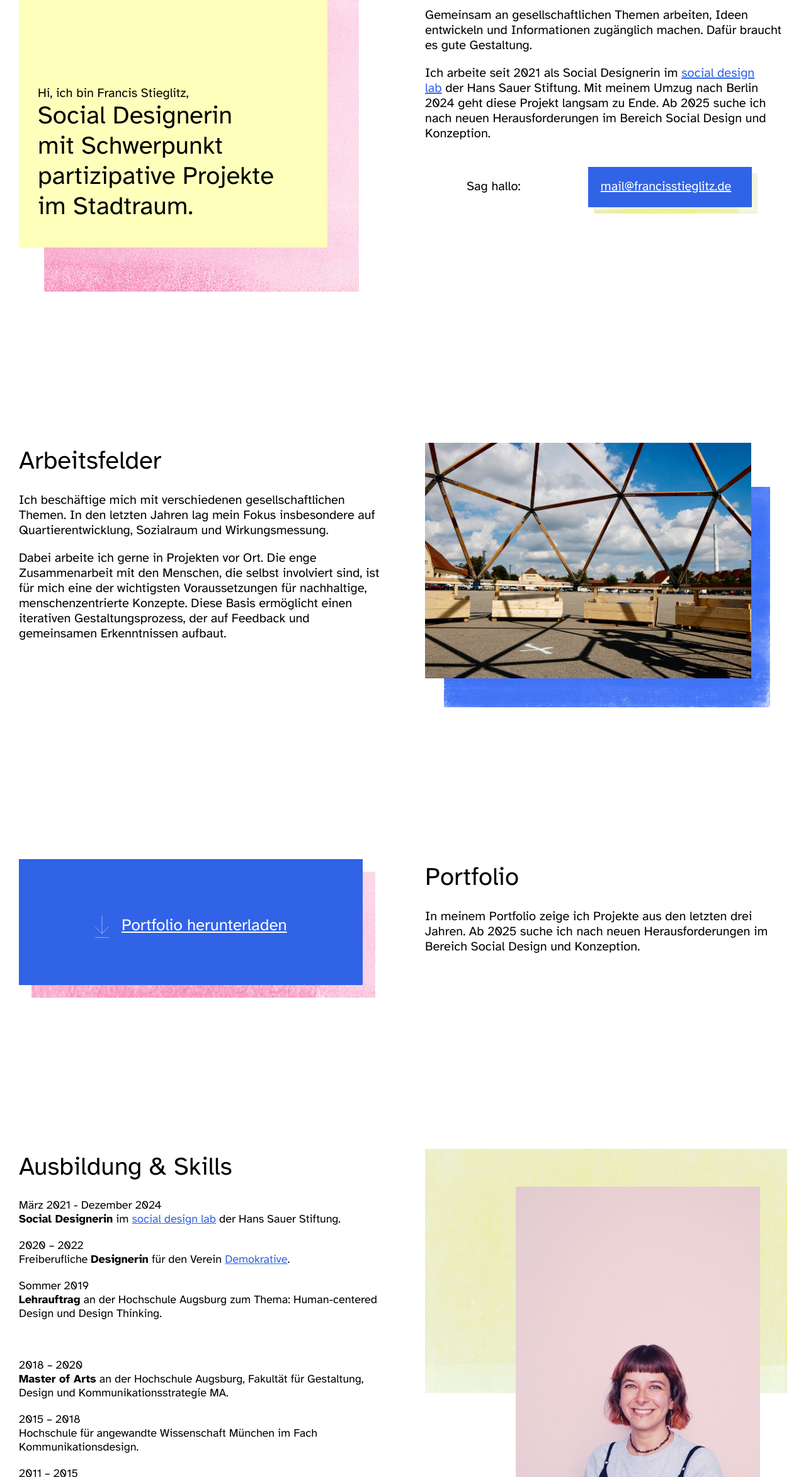
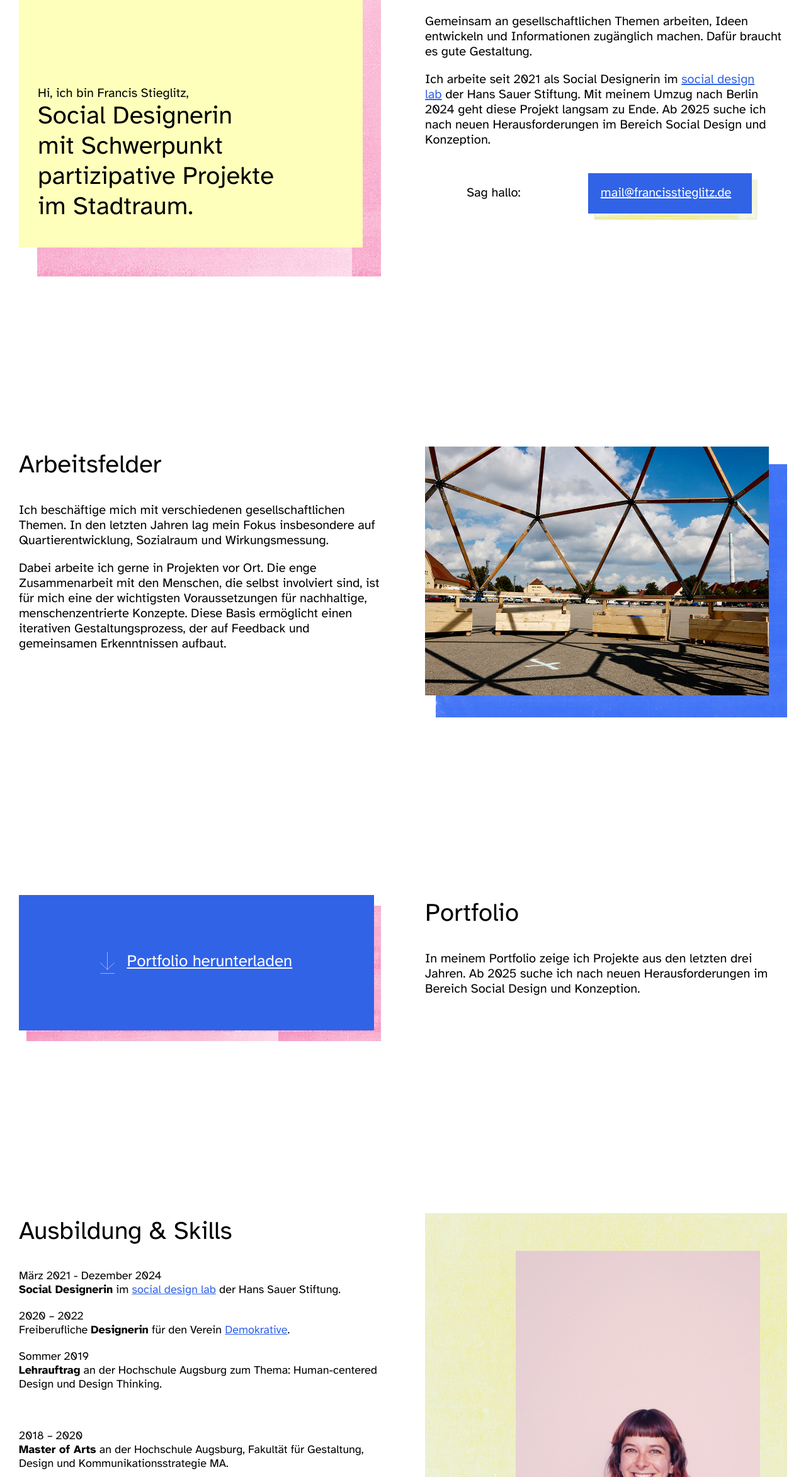
Before and after one commit to francisMiriam/portfolio2021, a website built with Parcel: page index.html in a window 1280 px wide. Shown: the part 455-2800 px from the top of the page at 63% size. Built offline with nearby package versions, Linux system fonts and the light colour scheme.

Commit message:
feat: reworking design

```diff
--- a/index.html
+++ b/index.html
@@ -31,7 +31,9 @@
 
         <div class="layout-grid">
           <div class="layout-grid-column-right">
+            <div class="layout-subtitle">
               <h2 class="section-title">Über mich</h2>
+            </div>
             <div class="layout-description">
               <p class="paragraph">
                 Gemeinsam an gesellschaftlichen Themen arbeiten, Ideen entwickeln und Informationen zugänglich machen. Dafür braucht es gute Gestaltung.
@@ -52,10 +54,9 @@
             </div>
           </div>
           <div class="layout-grid-column-left">
+            <div class="layout-image">
               <div class="box-bio">
-              <div class="box-bio-background">
-                <img src="./assets/images/background_Quadrat.png" alt="Todo" />
-              </div>
+                <div class="box-bio-background">&nbsp;</div>
                 <div class="box-bio-content background-secondary">
                   <p class="box-bio-titel">Hi, ich bin Francis Stieglitz,</p>
                   <p class="box-bio-text">
@@ -70,6 +71,7 @@
           </div>
         </div>
       </div>
+
     </section>
     <!-- Section Über mich Start -->
 
@@ -80,7 +82,9 @@
       <div class="layout-content">
         <div class="layout-grid">
           <div class="layout-grid-column-left">
+            <div class="layout-subtitle">
               <h2 class="section-title">Arbeitsfelder </h2>
+            </div>
             <div class="layout-description">
               <p class="paragraph">
                 Ich beschäftige mich mit verschiedenen gesellschaftlichen Themen. In den letzten Jahren lag mein Fokus insbesondere auf Quartierentwicklung, Sozialraum und Wirkungsmessung.
@@ -91,12 +95,12 @@
             </div>
           </div>
           <div class="layout-grid-column-right">
+            <div class="layout-image">
               <div class="box-img">
-              <div class="box-img-background">
-                <img class="box-img-background-size" src="./assets/images/background_Quer.png" alt="Todo" />
-              </div>
+                <div class="box-img-background">&nbsp;</div>
                 <div class="box-img-content">
                   <img class="image-img" src="./assets/images/website_0011__MG_9602.jpg" alt="" />
+                </div>
               </div>
             </div>
           </div>
@@ -111,9 +115,9 @@
       <div class="layout-content">
         <div class="layout-grid">
           <div class="layout-grid-column-left">
-
+            <div class="layout-image">
               <div class="box-portfolio">
-              <img class="box-portfolio-background" src="./assets/images/background_Button2.png" alt="Todo" />
+                <div class="box-portfolio-background">&nbsp;</div>
                 <div class="box-portfolio-content background-primary">
                   <a class="link-button" target="_blank" href=./assets/files/FrancisStieglitzPortfolio2020.pdf>
                     <img class="link-button-icon" src="./assets/icons/arrow.svg" alt="" />
@@ -121,12 +125,12 @@
                   </a>
                 </div>
               </div>
-
-
             </div>
-
+          </div>
           <div class="layout-grid-column-right">
+            <div class="layout-subtitle">
               <h2 class="section-title">Portfolio</h2>
+            </div>
             <div class="layout-description">
               <p class="paragraph">
                 In meinem Portfolio zeige ich Projekte aus den letzten drei Jahren. Ab 2025 suche ich nach neuen Herausforderungen im Bereich Social Design und Konzeption.
@@ -138,16 +142,14 @@
     <!-- Section Portfolio End -->
 
     <!-- Section Ausbildung & Skills Start -->
-    <section class="section hidde-on-small">
+    <section class="section">
       <div class="layout-content">
         <div class="layout-grid">
           <div class="layout-grid-column-left">
-
-
+            <div class="layout-subtitle">
               <h2 class="section-title">Ausbildung &amp; Skills</h2>
-
+            </div>
             <div class="layout-description">
-
               <p class="paragraph text-small">
                 März 2021 - Dezember 2024<br />
                 <b>Social Designerin</b> im
@@ -163,20 +165,6 @@
                 Sommer 2019<br />
                 <b>Lehrauftrag</b> an der Hochschule Augsburg zum Thema: Human-centered Design und Design Thinking.
               </p>
-
-              <!-- <p class="paragraph text-small">
-                2019 – 2021<br />
-                <b>Werkstudentin</b> im
-                <a class="link-dark-small" target="_blank" href="https://www.reizflut.com/">Reizflut Kreativ Büro</a>
-                für Digital Production & Editorial.
-              </p>
-              <p class="paragraph text-small">
-                Winter 2018 <br />
-                <b>Praktikum</b> bei
-                <a class="link-dark-small" target="_blank" href="https://artcom.de/">Art+Com Studios</a>
-                Berlin.
-              </p> -->
-
               <p class="paragraph text-small">
                 2018 – 2020<br />
                 <b>Master of Arts</b> an der Hochschule Augsburg, Fakultät für
@@ -192,47 +180,22 @@
                 <b>Bachelor</b> of Arts an der Ludwig-Maximilians-Universität
                 München in den Fächern Kunstpädagogik BA (HF), Philosophie (NF)
               </p>
-
-              <!-- <p class="paragraph text-small">
-                Adobe PS/ID/PR/IL, Affinity Designer/Publisher/Photo,
-                Microsoft Office, Miro, Wordpress, Procreate, Keynote, Sketch,
-                Figma, very basic HTML & CSS
-              </p> -->
             </div>
           </div>
 
           <div class="layout-grid-column-right layout-vita-grid-column-left">
-
+            <!-- <div class="layout-grid-column-right"> -->
+            <div class="layout-image">
               <div class="box-francis">
-              <div class="box-francis-background">
-                <img class="box-francis-background-size" src="./assets/images/background_Quer2.png" alt="Todo" />
-              </div>
+                <div class="box-francis-background">&nbsp;</div>
                 <div class="box-francis-content">
                   <img class="box-francis-img" src="./assets/images/francis.jpg" alt="Porträt von Francis Stieglitz" />
                 </div>
               </div>
-
-
-            <!-- <div class="layout-francis-image francis-portrait">
-  <img class="francis-portrait-img" src="./assets/images/francis.jpg" alt="Porträt von Francis Stieglitz" />
-</div> -->
+            </div>
           </div>
 
         </div>
-      </div>
-    </section>
-
-    <section class="section hidde-on-medium">
-      <div class="section-header">
-        <h2 class="section-title">contact</h2>
-      </div>
-      <div class="layout-content">
-        <address class="contact">
-          Francis Miriam Stieglitz <br />
-          <a class="link-secondary-large" href="mailto:mail@francisstieglitz.de">
-            mail@francisstieglitz.de
-          </a>
-        </address>
       </div>
     </section>
     <!-- Section Ausbildung & Skills Start -->
@@ -241,10 +204,12 @@
 
   <!-- Footer Start -->
   <footer class="footer">
+    <div class="layout-footer">
       <a class="link-secondary-large" href="https://www.instagram.com/franky.miriam/" target="_blank">Instagram</a>
       <a class="link-secondary-large" href="mailto:mail@francisstieglitz.de" target="_blank">E-mail</a>
       <a class="link-secondary-large" href="https://de.linkedin.com/in/francis-stieglitz-8a71b3226" target="_blank">LinkedIn</a>
       <a class="link-secondary-large" href="impressum.html">Impressum</a>
+    </div>
   </footer>
   <!-- Footer End -->
 
--- a/styles/_header.css
+++ b/styles/_header.css
@@ -63,8 +63,8 @@
 
 /* Link Button */
 .link-button {
-  /* margin-bottom: 2.6rem; */
-  /* margin-top: 4.5rem; */
+  margin-bottom: 3rem;
+  margin-top: 3rem;
 
   display: flex; */
 
--- a/styles/_layout.css
+++ b/styles/_layout.css
@@ -1,3 +1,4 @@
+/* layout main */
 .layout-content {
   padding-left: 2rem;
   padding-right: 2rem;
@@ -21,7 +22,9 @@
     padding-bottom: 8rem;
   }
 }
+/* layout main */
 
+/* layout impressum */
 .layout-index {
   padding-left: 2rem;
   padding-right: 2rem;
@@ -40,13 +43,14 @@
 }
 
 .layout-index-content {
-  max-width: 1520px;
+  max-width: 1024px;
   display: flex;
   flex-direction: column;
 }
+/* layout impressum */
+
 
 /* Helper */
-
 .hidde-on-small {
   display: none;
 }
@@ -66,9 +70,9 @@
     display: none;
   }
 }
+/* Helper */
 
 /* Grid */
-
 .layout-grid {
   max-width: 1520px;
   display: grid;
@@ -120,6 +124,18 @@
     flex-direction: column;
     /* justify-content: center; */
   }
+}
+
+/* Grid */
+
+.layout-footer {
+  max-width: 1520px;
+  width: 100%;
+  display: flex;
+  flex-wrap: wrap;
+  justify-content: space-around;
+  padding-top: 7rem;
+  padding-bottom: 5rem;
 }
 
 /* Header */
@@ -206,8 +222,8 @@
 
   display: flex;
   flex-wrap: wrap;
-  justify-content: center;
-  margin-bottom: 5rem;
+  justify-content: left;
+  margin-bottom: 3rem;
 }
 
 .layout-image {
@@ -218,6 +234,7 @@
   flex-direction: column;
   justify-content: center;
   align-items: center;
+  margin-bottom: 3rem;
 }
 
 .layout-description {
@@ -234,8 +251,8 @@
 
     display: flex;
     flex-wrap: wrap;
-    justify-content: center;
-    margin-bottom: 5rem;
+    justify-content: left;
+    margin-bottom: 3rem;
   }
 
   .layout-image {
@@ -248,6 +265,7 @@
     flex-direction: column;
     justify-content: center;
     align-items: center;
+    /* width: 60%; */
   }
 
   .layout-description {
@@ -274,7 +292,7 @@
 
 /* vita */
 
-.layout-vita-grid-column-left {
+.  {
   justify-content: start;
 }
 
--- a/styles/main.css
+++ b/styles/main.css
@@ -56,18 +56,21 @@ a {
 
 /* Footer */
 .footer {
+  background: url("./../assets/images/background_Banner2.png");
   display: flex;
-  flex-wrap: wrap;
-  justify-content: space-evenly;
-  margin-top: 10rem;
-  padding-top: 7rem;
-  padding-bottom: 5rem;
-  background: url("./../assets/images/background_Banner2.png");
+  justify-content: center;
+  margin-top: 8rem;
 }
 /* Footer */
 
 
 /* Section */
+.section-header {
+  display: flex;
+  justify-content: flex-end;
+  padding: 6rem 3rem 3rem 0rem;
+}
+
 .section-title {
 
   /* font-style: italic; */
@@ -77,7 +80,7 @@ a {
   /* text-align: right; */
   /* letter-spacing: 0.4em; */
   /* text-transform: lowercase; */
-  margin-bottom: 2rem;
+  /* margin-bottom: 2rem; */
 }
 
 .paragraph {
@@ -108,7 +111,7 @@ a {
 }
 
 .image-img {
-  width: 90%;
+  width: 100%;
 }
 
 .image-vita {
@@ -278,23 +281,26 @@ a {
   position: relative;
 }
 
+
 .box-bio {
+  width: 100%;
   position: relative;
-  margin-right: 5rem;
-  margin-bottom: 7rem;
+  margin-bottom: 8%;
 }
 
 .box-bio-background {
-  /* z-index: 10; */
   position: absolute;
-  top: 3rem;
-  left: 4rem;
+  top: 10%;
+  left: 5%;
+  width: 95%;
+  height: 100%;
+  background: url("./../assets/images/background_Quadrat.png");
 }
 
 .box-bio-content {
   position: relative;
-  width: 490px;
-  height: 460px;
+  width: 95%;
+  height: 46rem;
   align-content: end;
   padding-left: 3rem;
   padding-bottom: 4rem;
@@ -310,47 +316,44 @@ a {
 }
 
 .box-img {
+  width: 100%;
   position: relative;
-  /* margin-right: 3rem; */
   margin-bottom: 4rem;
 }
 
 .box-img-background {
   position: absolute;
-  top: 7rem;
-  left: 3rem;
-}
-
-.box-img-background-size {
-  width: 95%;
+  top: 7%;
+  left: 3%;
+  width: 97%;
+  height: 100%;
+  background: url("./../assets/images/background_Quer.png");
 }
 
 .box-img-content {
   position: relative;
-  /* width: 490px;
-  height: 460px;
-  align-content: end;
-  padding-left: 3rem;
-  padding-bottom: 4rem; */
+  width: 95%;
+  height: 100%;
 }
 
 .box-portfolio {
+  width: 100%;
   position: relative;
   margin-bottom: 2rem;
 }
 
 .box-portfolio-background {
-  height: 20rem;
-  width: 95%;
+  height: 100%;
+  width: 98%;
   position: absolute;
-  top: 2rem;
-  left: 2rem;
-
+  top: 8%;
+  left: 2%;
+  background: url("./../assets/images/background_Button2.png");
 }
 
 .box-portfolio-content {
-  height: 20rem;
-  width: 95%;
+  /* height: 20rem; */
+  width: 98%;
   position: relative;
   display: flex;
   justify-content: center;
@@ -358,19 +361,19 @@ a {
 }
 
 .box-francis {
+  width: 100%;
   position: relative;
   /* margin-right: 3rem; */
   margin-top: 6rem;
 }
 
 .box-francis-background {
+  width: 100%;
+  height: 90%;
   position: absolute;
   top: -6rem;
   /* left: 3rem; */
-}
-
-.box-francis-background-size {
-  width: 100%;
+  background: url("./../assets/images/background_Quer2.png");
 }
 
 .box-francis-content {
```
Also changed, not shown: impressum.html (+15 -18 lines). Lines whose indentation alone changed are shown as unchanged.
